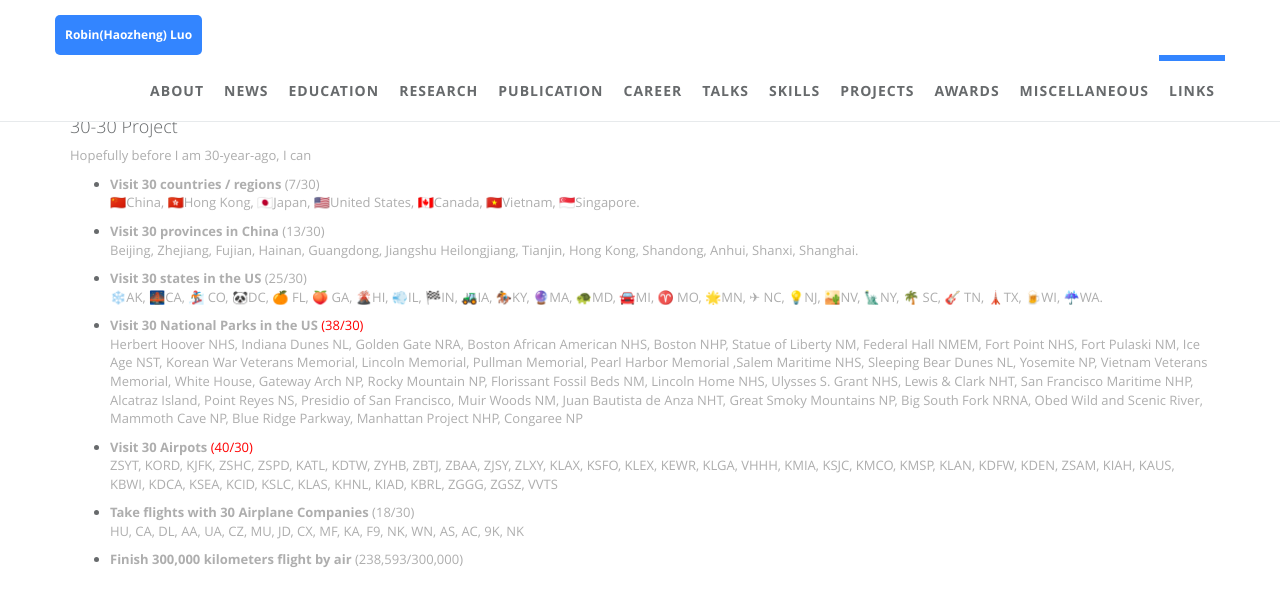
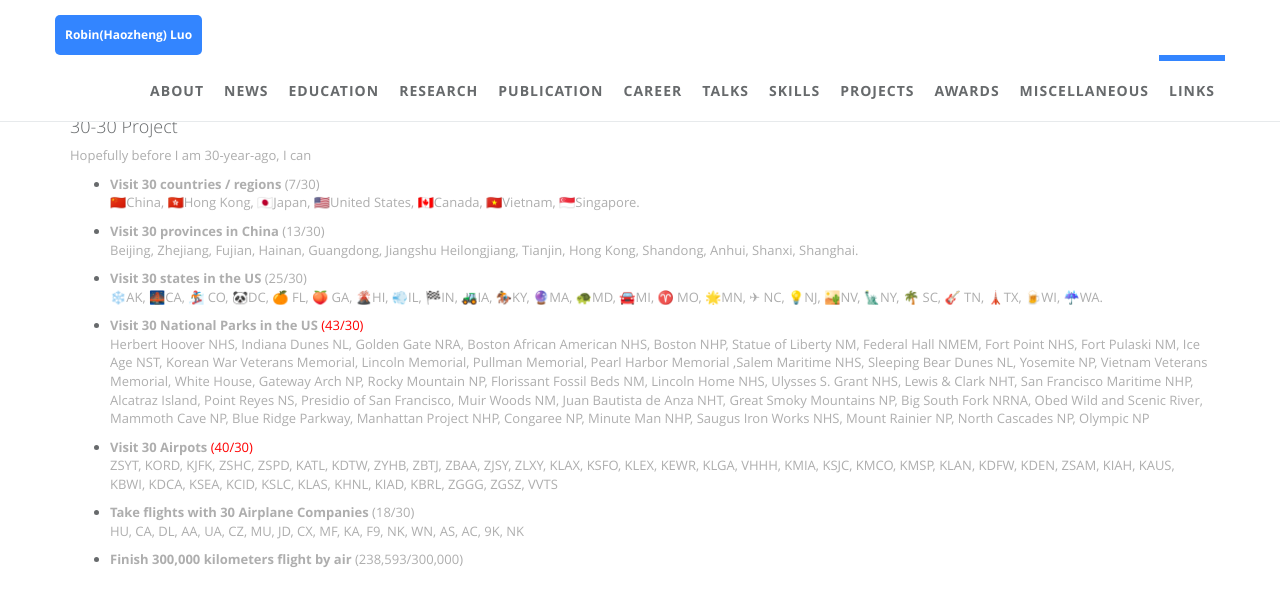
Before and after one commit to robinzixuan/robin.github.io, a Jekyll site: the page built from index.html, in a window 1280 px wide and 900 px high, scrolled down 11130 px, cut to the strip 0-594 px from the top of the window. Built offline with Jekyll 4.4.1, drawn with Linux system fonts in a browser that asks for light colours.

Commit message:
Update miscellaneous.html

```diff
--- a/_includes/sections/miscellaneous.html
+++ b/_includes/sections/miscellaneous.html
@@ -20,14 +20,15 @@
     <li><p><b>Visit 30 states in the US</b> (25/30)<br />
     ❄️AK, 🌉CA, 🏂 CO, 🐼DC, 🍊 FL, 🍑 GA, 🌋HI, 💨IL, 🏁IN, 🚜IA, 🏇KY, 🔮MA, 🐢MD,  🚘MI, ♈ MO, 🌟MN, ✈ NC, 💡NJ, 🏜️NV, 🗽NY, 🌴 SC,  🎸 TN, 🗼TX, 🍺WI, ☔WA.</p>
     </li>
-    <li><p><b>Visit 30 National Parks in the US</b> <span style="color:red"> (38/30)</span><br />
+    <li><p><b>Visit 30 National Parks in the US</b> <span style="color:red"> (43/30)</span><br />
         Herbert Hoover NHS, Indiana Dunes NL, Golden Gate NRA, Boston African American
         NHS, Boston NHP, Statue of Liberty NM, Federal Hall NMEM, Fort Point NHS, Fort Pulaski NM,
     Ice Age NST, Korean War Veterans Memorial, Lincoln Memorial, Pullman Memorial, Pearl Harbor Memorial
 ,Salem Maritime NHS, Sleeping Bear Dunes NL, Yosemite NP, Vietnam Veterans Memorial, White House, Gateway Arch NP,
         Rocky Mountain NP, Florissant Fossil Beds NM, Lincoln Home NHS, Ulysses S. Grant NHS, Lewis & Clark NHT,
         San Francisco Maritime NHP, Alcatraz Island, Point Reyes NS, Presidio of San Francisco, Muir Woods NM, Juan Bautista de Anza NHT,
-        Great Smoky Mountains NP, Big South Fork NRNA, Obed Wild and Scenic River, Mammoth Cave NP, Blue Ridge Parkway, Manhattan Project NHP, Congaree NP
+        Great Smoky Mountains NP, Big South Fork NRNA, Obed Wild and Scenic River, Mammoth Cave NP, Blue Ridge Parkway, Manhattan Project NHP,
+        Congaree NP, Minute Man NHP, Saugus Iron Works NHS, Mount Rainier NP, North Cascades NP, Olympic NP
     </p>
         </li>
     <li><p><b>Visit 30 Airpots</b> <span style="color:red">(40/30)</span><br />
```
